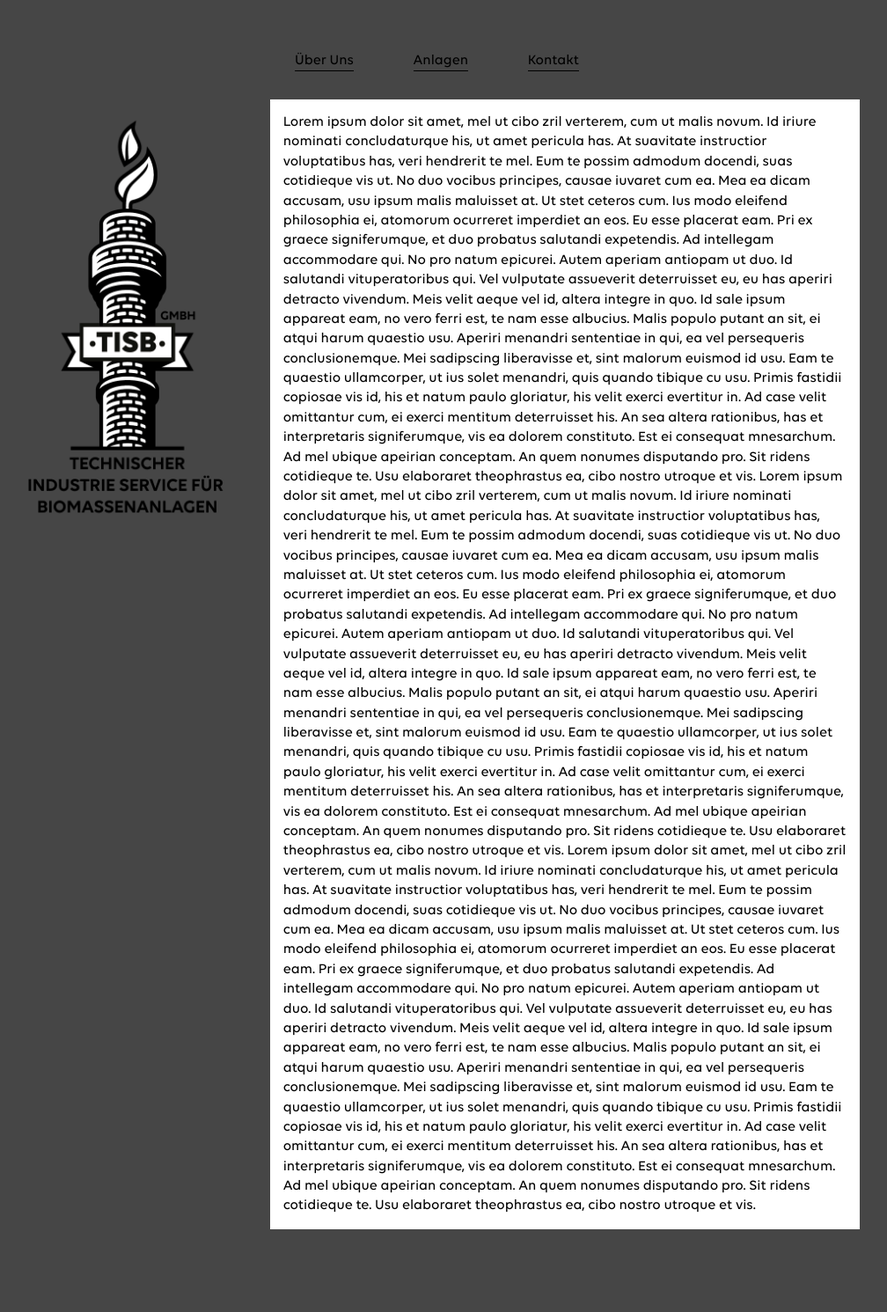
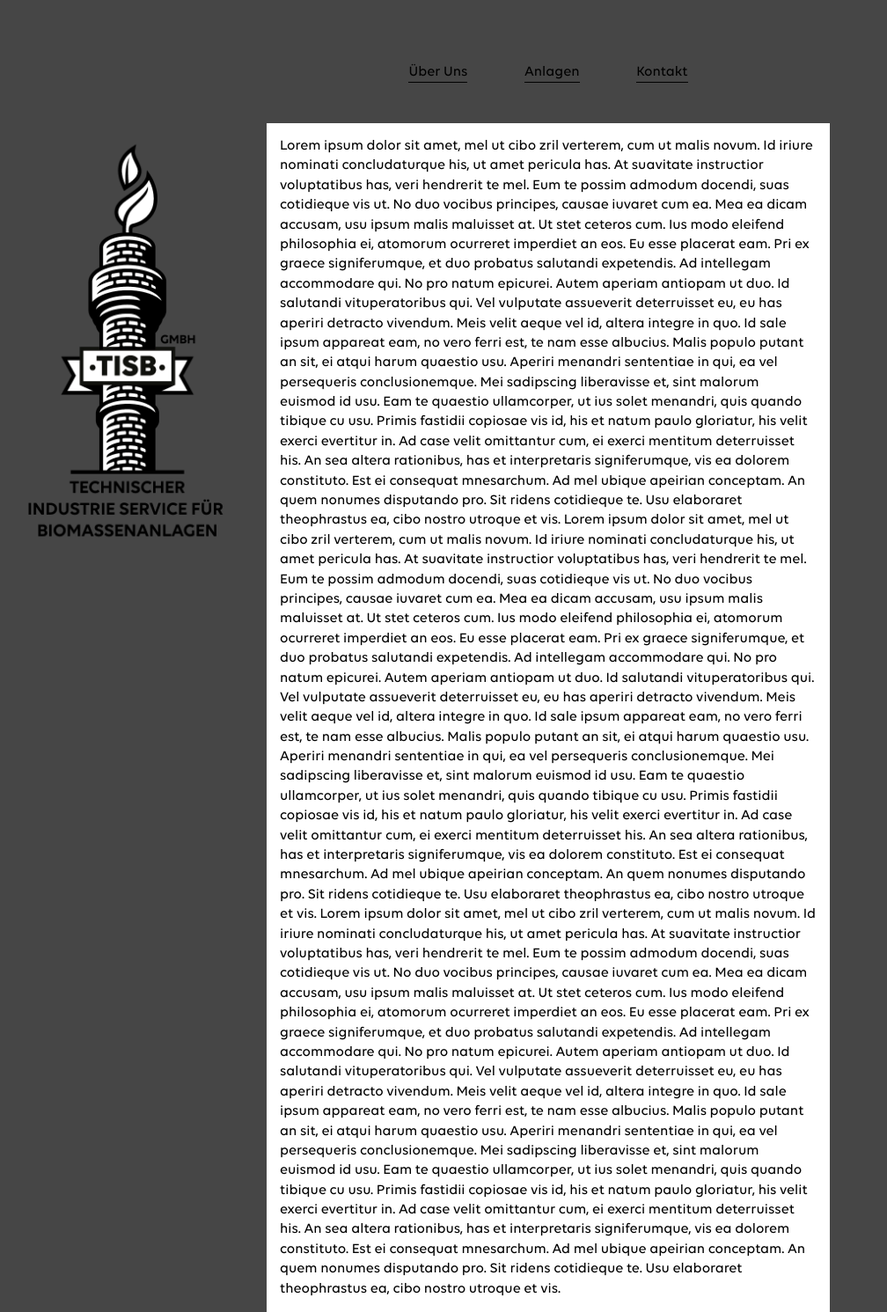
Before and after one commit to jugglinghobo/tisb, a PHP site: page / in a window 1280 px wide. Shown: the whole page at 88% size, without its empty margins (17-1025 px from the left). Before the commit the page ends 1397 px from the top, so only its background shows below. Run offline with PHP 8.4, Linux system fonts and the light colour scheme.

Commit message:
more cleanliness

```diff
--- a/css/main.css
+++ b/css/main.css
@@ -107,10 +107,11 @@
  */
 
 hr {
+  width: 100%;
   display: block;
   height: 1px;
   border: 0;
-  border-top: 1px solid #ccc;
+  border-top: 3px solid red;
   margin: 1em 0;
   padding: 0;
 }
@@ -164,12 +165,14 @@
   background: #464646;
 }
 
+header {
+  margin: 2% 25% 0;
+  padding: 0;
+  text-align: center;
+}
 
-header {
-  width: 50%;
-  margin: 2% auto 0;
-  padding: 0 20px;
-  /* text-align: center; */
+.nav-wrapper {
+  padding: 15px;
 }
 
 nav ul {
--- a/index.html
+++ b/index.html
@@ -16,21 +16,24 @@
   <body>
     <header>
       <nav>
+        <div class="nav-wrapper">
           <ul>
             <li><a href="/about">Über Uns</a></li>
             <li><a href="/anlagen">Anlagen</a></li>
             <li><a href="/kontakt">Kontakt</a></li>
           </ul>
+        </div>
       </nav>
       </div>
     </header>
-    <section class="container">
-      <section class="column left-column">
+    <div class="container">
+      <aside class="column left-column">
         <div class="image-container">
           <img src="img/logo-large-transparent.png" alt="large tisb logo" />
         </div>
-      </section>
-      <section class="column center-column content">
+      </aside><!--
+      --><div class="column center-column">
+        <article class="content">
           Lorem ipsum dolor sit amet, mel ut cibo zril verterem, cum ut malis novum. Id iriure nominati concludaturque his, ut amet pericula has. At suavitate instructior voluptatibus has, veri hendrerit te mel. Eum te possim admodum docendi, suas cotidieque vis ut. No duo vocibus principes, causae iuvaret cum ea. Mea ea dicam accusam, usu ipsum malis maluisset at.
 
           Ut stet ceteros cum. Ius modo eleifend philosophia ei, atomorum ocurreret imperdiet an eos. Eu esse placerat eam. Pri ex graece signiferumque, et duo probatus salutandi expetendis. Ad intellegam accommodare qui.
@@ -58,10 +61,11 @@
           Malis populo putant an sit, ei atqui harum quaestio usu. Aperiri menandri sententiae in qui, ea vel persequeris conclusionemque. Mei sadipscing liberavisse et, sint malorum euismod id usu. Eam te quaestio ullamcorper, ut ius solet menandri, quis quando tibique cu usu. Primis fastidii copiosae vis id, his et natum paulo gloriatur, his velit exerci evertitur in. Ad case velit omittantur cum, ei exerci mentitum deterruisset his. An sea altera rationibus, has et interpretaris signiferumque, vis ea dolorem constituto.
 
           Est ei consequat mnesarchum. Ad mel ubique apeirian conceptam. An quem nonumes disputando pro. Sit ridens cotidieque te. Usu elaboraret theophrastus ea, cibo nostro utroque et vis.
-      </section>
-      <section class="column right-column">
-      </section>
-    </section>
+        </article>
+      </div><!--
+      --><aside class="column right-column">
+      </aside>
+    </div>
 
   </body>
 </html>
```
Lines whose indentation alone changed are shown as unchanged.
